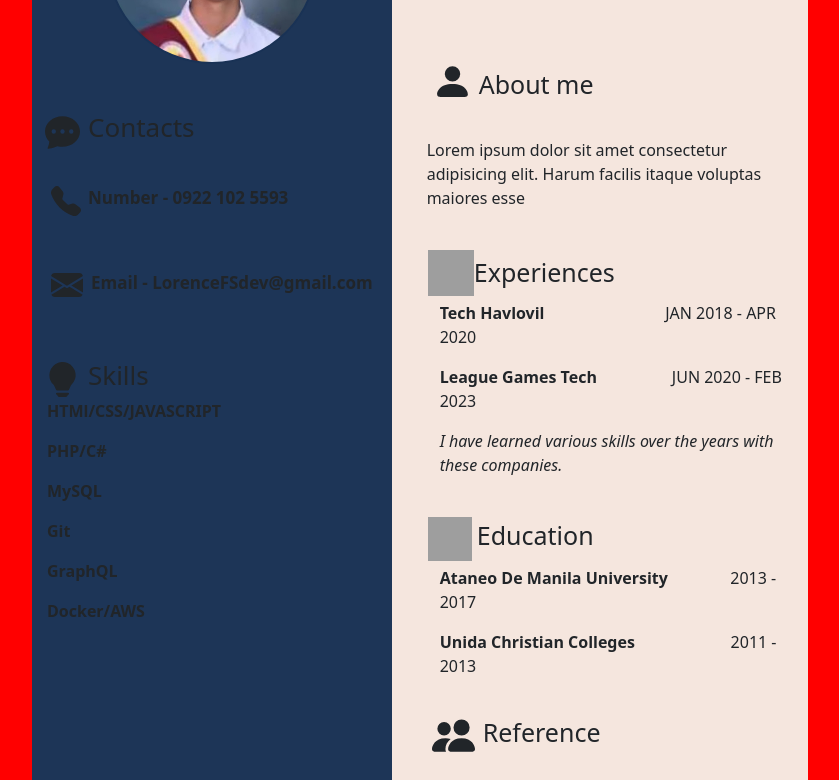
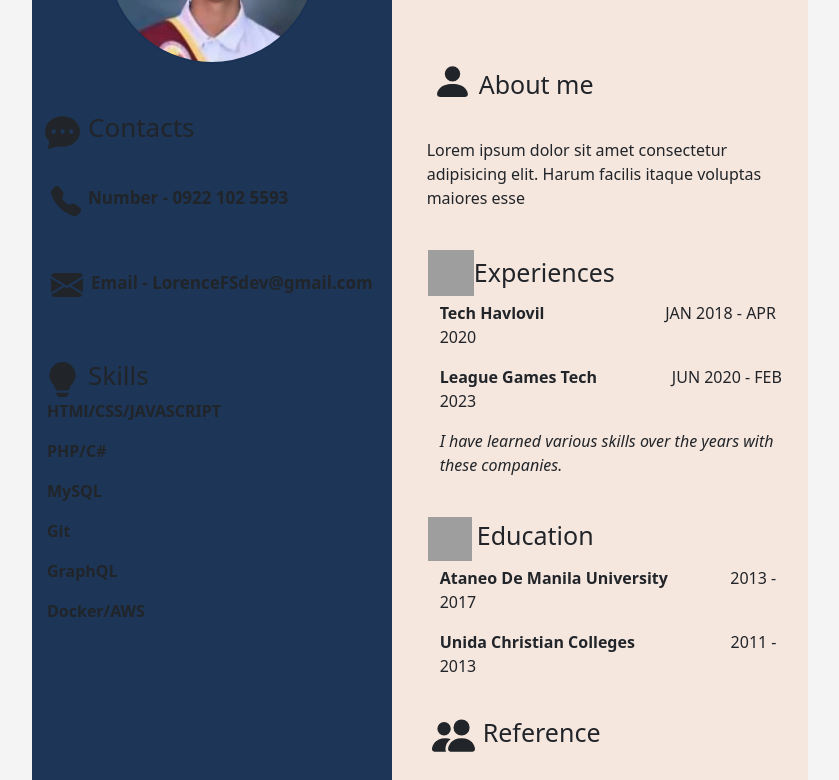
Before and after one commit to MildCoffeee/resume2.0real, a plain HTML site: page index.html in a window 1280 px wide. Shown: the part 180-960 px from the top of the page, without its empty margins (220-1059 px from the left). Drawn offline with nearby package versions, Linux system fonts and the light colour scheme; grey boxes are pictures that could not be loaded; a script that the page names is missing.

Commit message:
Update index.html

```diff
--- a/index.html
+++ b/index.html
@@ -10,7 +10,7 @@
         justify-content: center;
         align-items: center;
         height:100vh;
-        background-color:red /*#E0F2F1 */;
+        background-color:#f4f4f4;
         width: 100%;
         display:flex;
         margin: 0;
```
